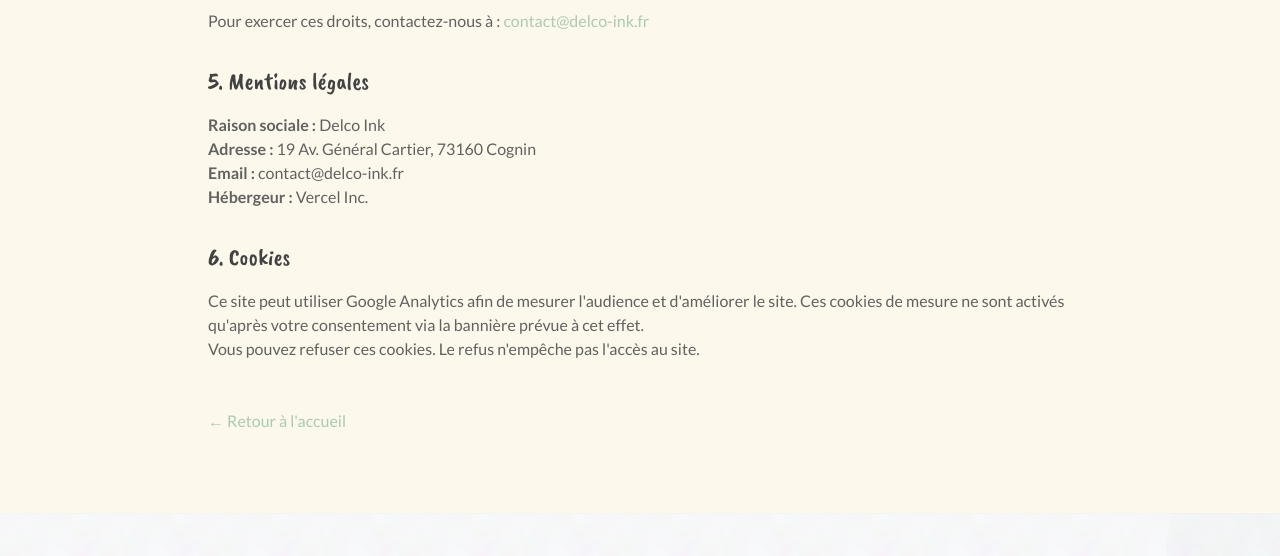
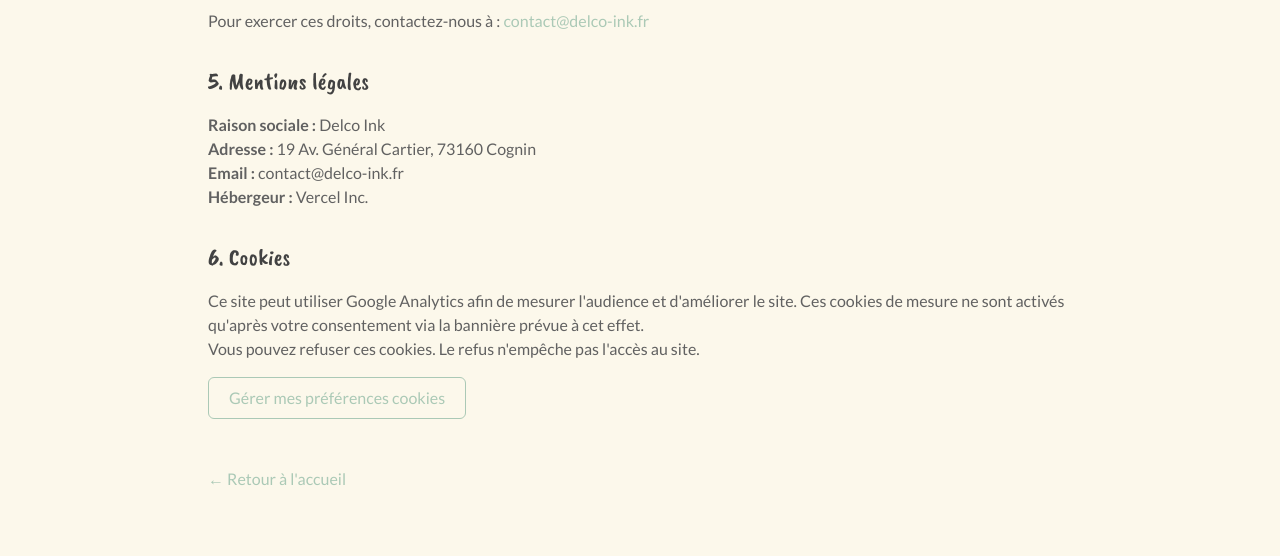
Before and after one commit to LorisDcx/DelcoInk, an Astro site: page /privacy-policy in a window 1280 px wide. Shown: the part 903-1459 px from the top of the page. Built offline with nearby package versions, Linux system fonts and the light colour scheme; Astro itself is replaced by a stand-in of ours; no server answers.

Commit message:
Improve cookie consent and local fonts

```diff
--- a/package.json
+++ b/package.json
@@ -13,6 +13,10 @@
     "@astrojs/netlify": "^5.5.0",
     "@astrojs/react": "^3.6.0",
     "@astrojs/tailwind": "^5.1.0",
+    "@fontsource/caveat-brush": "^5.2.8",
+    "@fontsource/lato": "^5.2.7",
+    "@fontsource/quicksand": "^5.2.10",
+    "@fontsource/satisfy": "^5.2.7",
     "astro": "^4.15.0",
     "gsap": "^3.13.0",
     "lenis": "^1.3.18",
--- a/src/components/CookieConsent.astro
+++ b/src/components/CookieConsent.astro
@@ -64,6 +64,10 @@ const { enabled = false } = Astro.props;
       banner?.classList.remove('hidden');
     }
 
+    window.addEventListener('delco:open-cookie-consent', () => {
+      banner?.classList.remove('hidden');
+    });
+
     acceptButton?.addEventListener('click', () => updateConsent('granted'));
     rejectButton?.addEventListener('click', () => updateConsent('denied'));
   </script>
--- a/src/layouts/Layout.astro
+++ b/src/layouts/Layout.astro
@@ -110,15 +110,8 @@ const breadcrumbItems = Astro.url.pathname
     <meta name="msapplication-TileColor" content="#2d6a4f" />
 
     <!-- Preconnect & DNS Prefetch -->
-    <link rel="preconnect" href="https://fonts.googleapis.com" />
-    <link rel="preconnect" href="https://fonts.gstatic.com" crossorigin />
     <link rel="dns-prefetch" href="https://www.instagram.com" />
     <link rel="dns-prefetch" href="https://www.google-analytics.com" />
-
-    <!-- Google Fonts - chargement async non-bloquant -->
-    <link rel="preload" as="style" href="https://fonts.googleapis.com/css2?family=Bebas+Neue&family=Caveat+Brush&family=Lato:wght@300;400;700&family=Quicksand:wght@400;500;600;700&family=Satisfy&display=swap" />
-    <link rel="stylesheet" href="https://fonts.googleapis.com/css2?family=Bebas+Neue&family=Caveat+Brush&family=Lato:wght@300;400;700&family=Quicksand:wght@400;500;600;700&family=Satisfy&display=swap" media="print" onload="this.media='all'" />
-    <noscript><link rel="stylesheet" href="https://fonts.googleapis.com/css2?family=Bebas+Neue&family=Caveat+Brush&family=Lato:wght@300;400;700&family=Quicksand:wght@400;500;600;700&family=Satisfy&display=swap" /></noscript>
 
     <!-- Preload Critical Resources -->
     {isHomePage && <link rel="preload" as="image" href="/images/delco-ink-studio-tatouage-chambery-hero-mobile.webp" imagesrcset="/images/delco-ink-studio-tatouage-chambery-hero-mobile.webp 768w, /images/delco-ink-studio-tatouage-chambery-hero-tablet.webp 1280w, /images/delco-ink-studio-tatouage-chambery-hero.webp 1920w" imagesizes="100vw" fetchpriority="high" />}
--- a/src/layouts/LightLayout.astro
+++ b/src/layouts/LightLayout.astro
@@ -94,14 +94,8 @@ const breadcrumbItems = Astro.url.pathname
     <meta name="theme-color" content="#2d6a4f" />
     <meta name="msapplication-TileColor" content="#2d6a4f" />
 
-    <link rel="preconnect" href="https://fonts.googleapis.com" />
-    <link rel="preconnect" href="https://fonts.gstatic.com" crossorigin />
     <link rel="dns-prefetch" href="https://www.instagram.com" />
     <link rel="dns-prefetch" href="https://www.google-analytics.com" />
-
-    <link rel="preload" as="style" href="https://fonts.googleapis.com/css2?family=Bebas+Neue&family=Caveat+Brush&family=Lato:wght@300;400;700&family=Quicksand:wght@400;500;600;700&family=Satisfy&display=swap" />
-    <link rel="stylesheet" href="https://fonts.googleapis.com/css2?family=Bebas+Neue&family=Caveat+Brush&family=Lato:wght@300;400;700&family=Quicksand:wght@400;500;600;700&family=Satisfy&display=swap" media="print" onload="this.media='all'" />
-    <noscript><link rel="stylesheet" href="https://fonts.googleapis.com/css2?family=Bebas+Neue&family=Caveat+Brush&family=Lato:wght@300;400;700&family=Quicksand:wght@400;500;600;700&family=Satisfy&display=swap" /></noscript>
 
     {gaMeasurementId && (
       <>
--- a/src/pages/privacy-policy.astro
+++ b/src/pages/privacy-policy.astro
@@ -65,6 +65,13 @@ import Layout from '../layouts/Layout.astro';
         <p>
           Vous pouvez refuser ces cookies. Le refus n'empêche pas l'accès au site.
         </p>
+        <button
+          type="button"
+          id="manage-cookie-consent"
+          class="mt-4 rounded-md border border-forest px-5 py-2 font-medium text-forest transition-colors hover:bg-forest hover:text-white"
+        >
+          Gérer mes préférences cookies
+        </button>
       </div>
 
       <div class="mt-12">
@@ -72,4 +79,10 @@ import Layout from '../layouts/Layout.astro';
       </div>
     </div>
   </section>
+
+  <script>
+    document.getElementById('manage-cookie-consent')?.addEventListener('click', () => {
+      window.dispatchEvent(new CustomEvent('delco:open-cookie-consent'));
+    });
+  </script>
 </Layout>
--- a/src/styles/global.css
+++ b/src/styles/global.css
@@ -1,4 +1,12 @@
-/* Les polices Google sont chargées async dans Layout.astro */
+@import "@fontsource/caveat-brush";
+@import "@fontsource/lato/300.css";
+@import "@fontsource/lato/400.css";
+@import "@fontsource/lato/700.css";
+@import "@fontsource/quicksand/400.css";
+@import "@fontsource/quicksand/500.css";
+@import "@fontsource/quicksand/600.css";
+@import "@fontsource/quicksand/700.css";
+@import "@fontsource/satisfy";
 
 @tailwind base;
 @tailwind components;
```
Also changed, not shown: public/favicon-16x16.png, public/favicon-180x180.png, public/favicon-32x32.png, public/favicon.ico, public/favicon.png, 1 other file.
